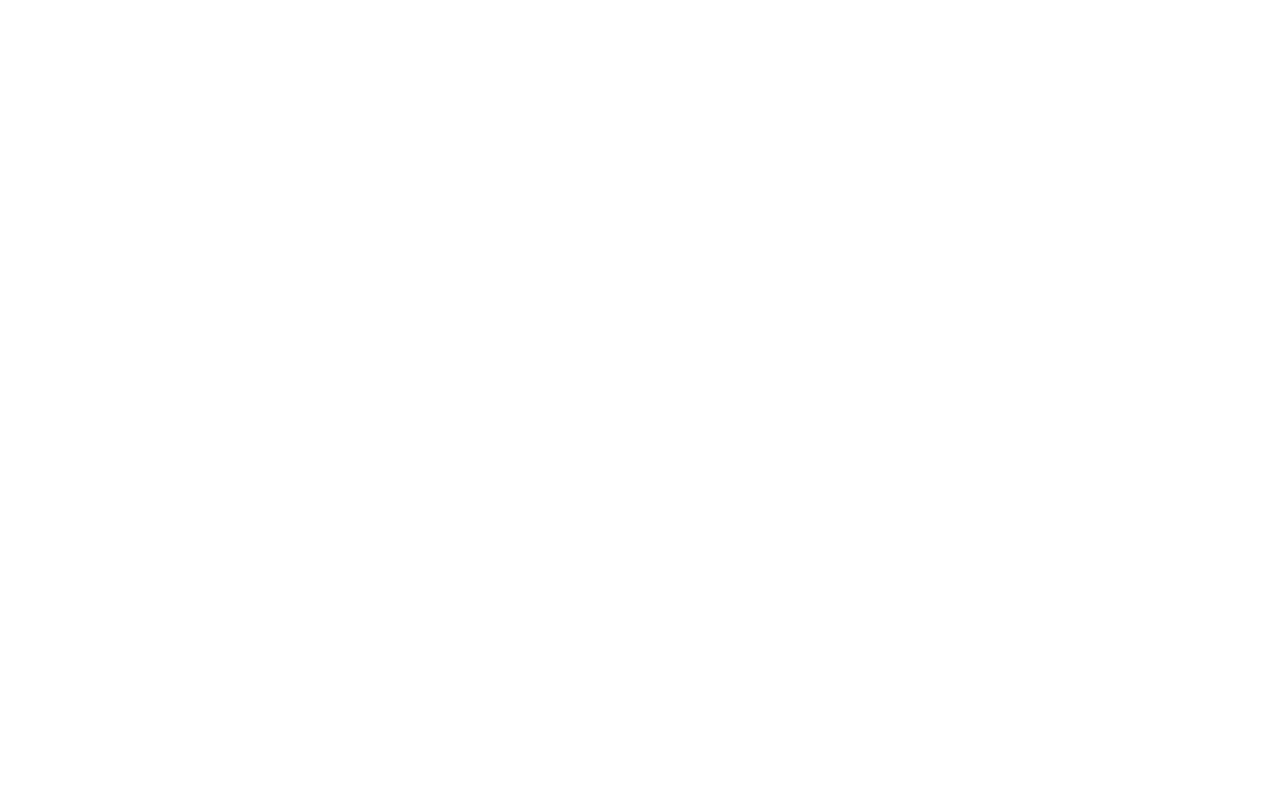
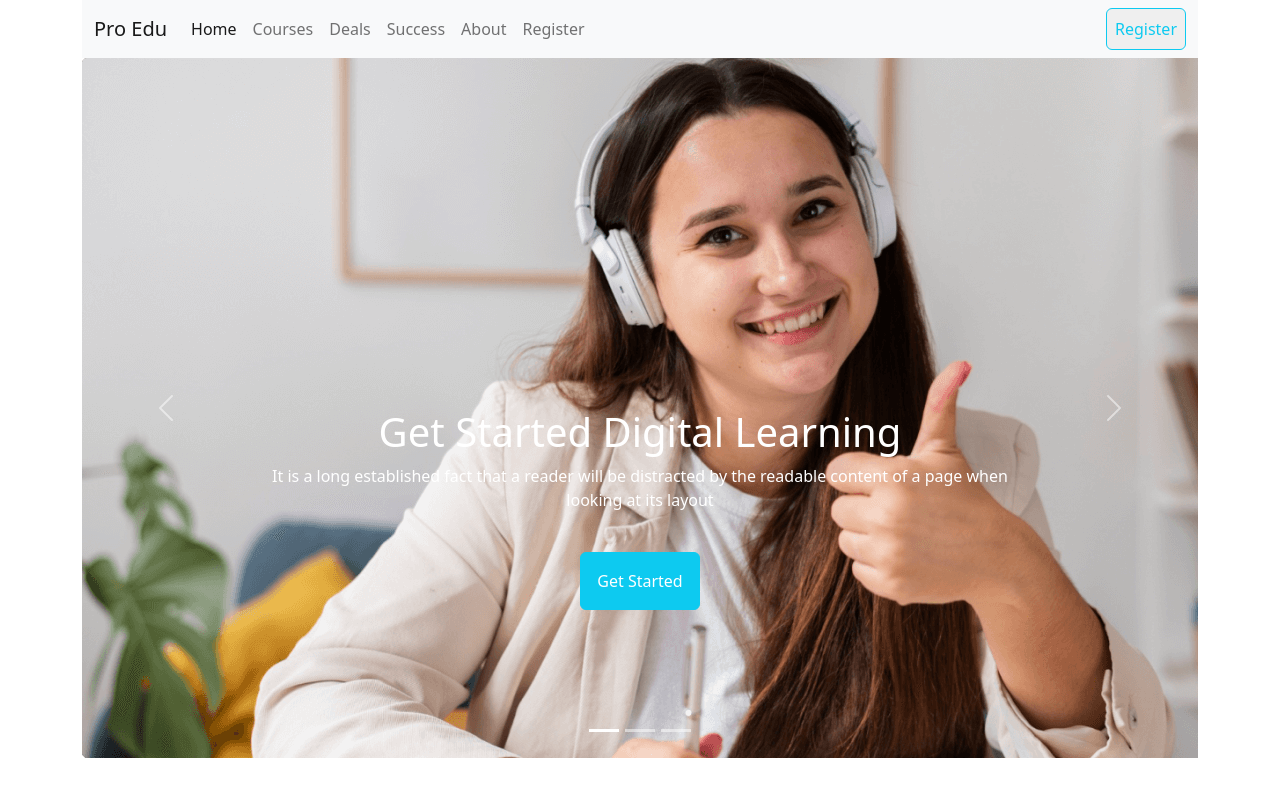
Before and after one commit to tanzinanadia/assignment-3, a plain HTML site: page index.html in a window 1280 px wide. Drawn offline with nearby package versions, Linux system fonts and the light colour scheme.

Commit message:
added slider

```diff
--- a/index.html
+++ b/index.html
@@ -6,9 +6,95 @@
     <meta name="viewport" content="width=device-width, initial-scale=1.0">
     <title>edTech</title>
     <link href="https://cdn.jsdelivr.net/npm/bootstrap@5.2.0/dist/css/bootstrap.min.css" rel="stylesheet" integrity="sha384-gH2yIJqKdNHPEq0n4Mqa/HGKIhSkIHeL5AyhkYV8i59U5AR6csBvApHHNl/vI1Bx" crossorigin="anonymous">
-
+    <!-- custom css -->
+    <link rel="stylesheet" href="styles.css">
 </head>
 <body>
+    <header class="container">
+        <nav class="navbar navbar-expand-lg bg-light">
+            <div class="container-fluid">
+              <a class="navbar-brand" href="">Pro Edu</a>
+              <button class="navbar-toggler" type="button" data-bs-toggle="collapse" data-bs-target="#navbarText" aria-controls="navbarText" aria-expanded="false" aria-label="Toggle navigation">
+                <span class="navbar-toggler-icon"></span>
+              </button>
+              <div class="collapse navbar-collapse" id="navbarText">
+                <ul class="navbar-nav me-auto mb-2 mb-lg-0">
+                  <li class="nav-item">
+                    <a class="nav-link active" aria-current="page" href="">Home</a>
+                  </li>
+                  <li class="nav-item">
+                    <a class="nav-link" href="">Courses</a>
+                  </li>
+                  <li class="nav-item">
+                    <a class="nav-link" href="">Deals</a>
+                  </li>
+                  <li class="nav-item">
+                    <a class="nav-link" href="">Success</a>
+                  </li>
+                  <li class="nav-item">
+                    <a class="nav-link" href="">About</a>
+                  </li>
+                  <li class="nav-item">
+                    <a class="nav-link" href="">Register</a>
+                  </li>
+                </ul>
+                <button class="border rounded border-info text-info p-2 ml-3 mr-3">Register</button>
+              </div>
+            </div>
+          </nav>
+            <!-- slider start -->
+          <section>
+            <div id="carouselExampleCaptions" class="carousel slide" data-bs-ride="false">
+                <div class="carousel-indicators">
+                  <button type="button" data-bs-target="#carouselExampleCaptions" data-bs-slide-to="0" class="active" aria-current="true" aria-label="Slide 1"></button>
+                  <button type="button" data-bs-target="#carouselExampleCaptions" data-bs-slide-to="1" aria-label="Slide 2"></button>
+                  <button type="button" data-bs-target="#carouselExampleCaptions" data-bs-slide-to="2" aria-label="Slide 3"></button>
+                </div>
+                <div class="carousel-inner">
+                  <div class="carousel-item active">
+                    <img src="./images/cover/cover-1.png" class="d-block w-500" alt="...">
+                    <div class="carousel-caption d-flex d-md-block h-50 justify-content-center align-item-center">
+                      <h1>Get Started Digital Learning</h1>
+                      <p>It is a long established fact that a reader will be distracted by the readable
+                        content of a page when looking at its layout</p>
+                        <button  class="btn bg-info border-info rounded text-white p-3 m-4">Get Started</button>
+                    </div>
+                  </div>
+                  <div class="carousel-item">
+                    <img src="./images/cover/cover-2.jpg" class="d-block w-100" alt="...">
+                    <div class="carousel-caption d-flex d-md-block h-50 justify-content-center align-item-center">
+                        <h1>Get Started Digital Learning</h1>
+                        <p >It is a long established fact that a reader will be distracted by the readable
+                          content of a page when looking at its layout</p>
+                          <button  class="btn bg-info border-info rounded text-white p-3 m-4">Get Started</button>
+                        </div>
+                  </div>
+                  <div class="carousel-item">
+                    <img src="./images/cover/cover-3.jpg" class="d-block w-100" alt="...">
+                    <div class="carousel-caption d-flex d-md-block h-50 justify-content-center align-item-center">
+                        <h1>Get Started Digital Learning</h1>
+                        <p>It is a long established fact that a reader will be distracted by the readable
+                          content of a page when looking at its layout</p>
+                          <button class="btn bg-info border-info rounded text-white p-3 m-4">Get Started</button>
+                    </div>
+                  </div>
+                </div>
+                <button class="carousel-control-prev" type="button" data-bs-target="#carouselExampleCaptions" data-bs-slide="prev">
+                    <span class="carousel-control-prev-icon" aria-hidden="true"></span>
+                    <span class="visually-hidden">Previous</span>
+                  </button>
+                  <button class="carousel-control-next" type="button" data-bs-target="#carouselExampleCaptions" data-bs-slide="next">
+                    <span class="carousel-control-next-icon" aria-hidden="true"></span>
+                    <span class="visually-hidden">Next</span>
+              </div>
+          </section>
+
+ <!-- slider end -->
+</header>
+
+
+
+
     <script src="https://cdn.jsdelivr.net/npm/bootstrap@5.2.0/dist/js/bootstrap.bundle.min.js" integrity="sha384-A3rJD856KowSb7dwlZdYEkO39Gagi7vIsF0jrRAoQmDKKtQBHUuLZ9AsSv4jD4Xa" crossorigin="anonymous"></script>
 
 </body>
```
Also changed, not shown: styles.css (added).
